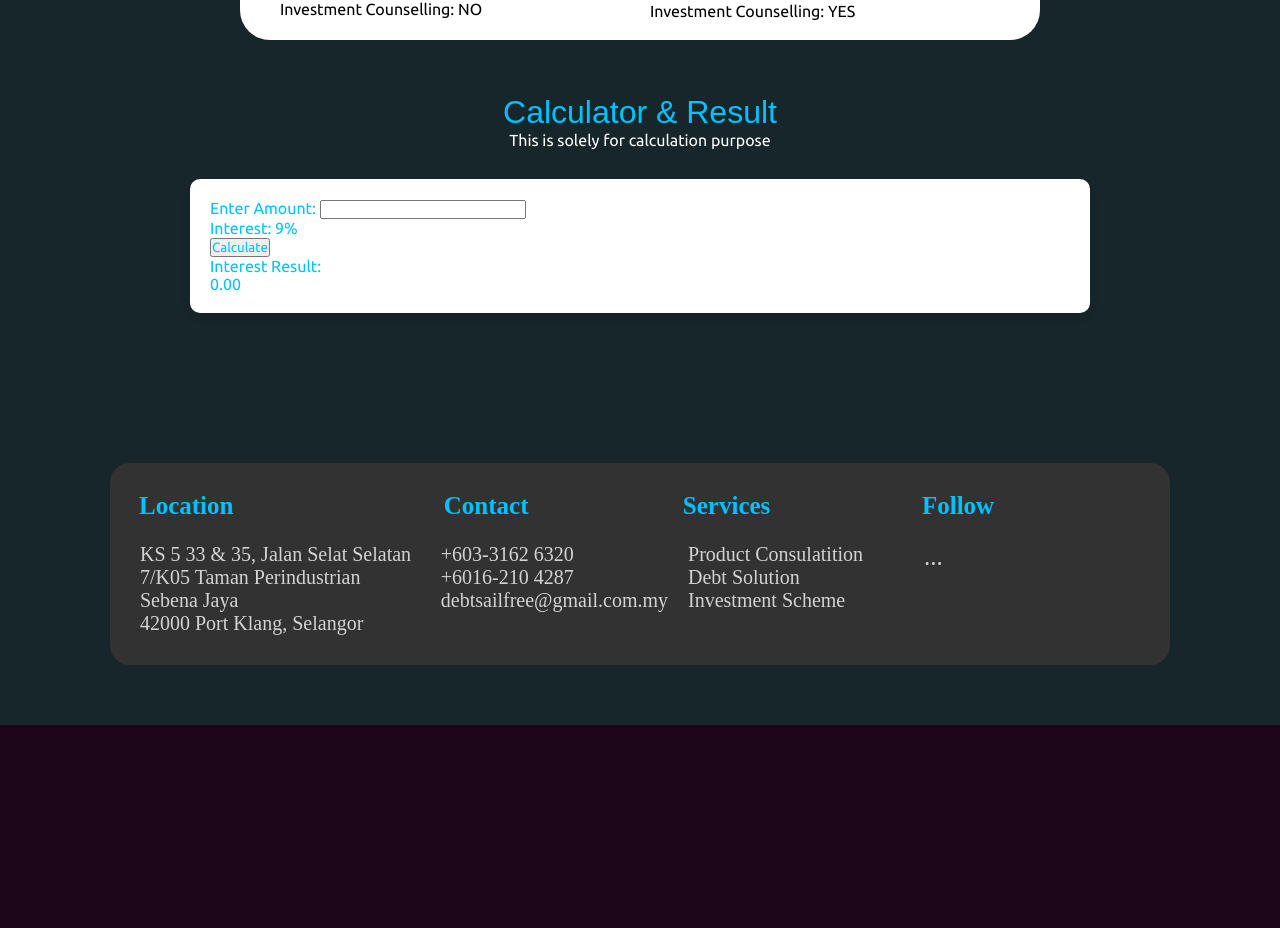
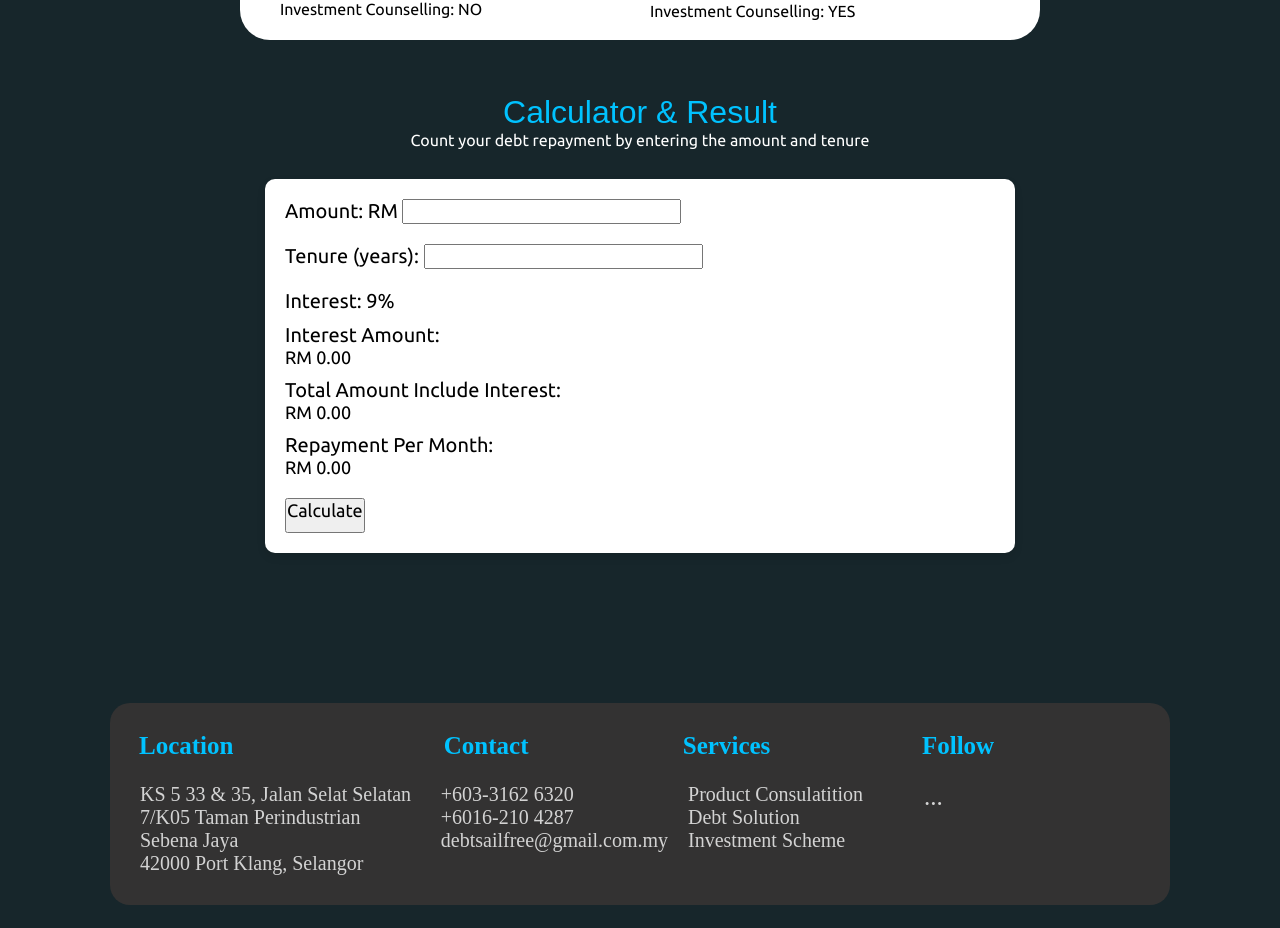
Before and after one commit to lauyunxian/DebtFreeSail, a React (Vite) app: page /debt-solution in a window 1280 px wide. Shown: the part 2600-3528 px from the top of the page. Before the commit the page ends 3325 px from the top, so only its background shows below. Built offline with nearby package versions, Linux system fonts and the light colour scheme; the HTML template or start-up script is replaced by a standard one; a web font is replaced by a local one.

Commit message:
added calculator to debtcons

```diff
--- a/src/components/DebtCons/Calculator.jsx
+++ b/src/components/DebtCons/Calculator.jsx
@@ -1,38 +1,68 @@
 import React, { useState } from 'react';
-import styles from './DebtCons.module.css';
 
 function InterestCalculator() {
     const [amount, setAmount] = useState('');
-    const [interest, setInterest] = useState(9);
+    const [tenure, setTenure] = useState('');
     const [result, setResult] = useState(0);
+    const [repaymentPerMonth, setRepaymentPerMonth] = useState(0);
+    const [interestAmount, setInterestAmount] = useState(0);
 
     const handleAmountChange = (event) => {
         setAmount(event.target.value);
     };
 
+    const handleTenureChange = (event) => {
+        setTenure(event.target.value);
+    };
+
     const calculateInterest = () => {
         const parsedAmount = parseFloat(amount);
-        if (!isNaN(parsedAmount)) {
-            const calculatedResult = parsedAmount * (interest / 100);
+        const parsedTenure = parseFloat(tenure);
+        if (!isNaN(parsedAmount) && !isNaN(parsedTenure)) {
+            const calculatedResult = parsedAmount * 1.09;
             setResult(calculatedResult);
+
+            const calculatedInterestAmount = parsedAmount * 0.09;
+            setInterestAmount(calculatedInterestAmount);
+
+            const calculatedRepaymentPerMonth = calculatedResult / (parsedTenure * 12);
+            setRepaymentPerMonth(calculatedRepaymentPerMonth);
         } else {
             setResult(0);
+            setRepaymentPerMonth(0);
+            setInterestAmount(0);
         }
     };
 
     return (
-        <center><div style={{ backgroundColor: 'white', padding: '20px', width:'900px', borderRadius: '10px', boxShadow: '0 4px 8px rgba(0, 0, 0, 0.1)', textAlign: 'left'}}>
-            <div>
-                <label htmlFor="amount">Enter Amount: </label>
-                <input type="number" id="amount" value={amount} onChange={handleAmountChange} />
+        <center>
+            <div style={{ backgroundColor:'white', padding:'20px', width:'750px', borderRadius:'10px', boxShadow:'0 4px 8px rgba(0, 0, 0, 0.1)', textAlign:'left' }}>
+                <div style={{paddingBottom:'20px'}}>
+                    <label htmlFor="amount" style={{color:'black', fontSize:'20px'}}>Amount: RM </label>
+                    <input type="number" id="amount" value={amount} onChange={handleAmountChange} style={{color:'black', fontSize:'18px'}}/>
+                </div>
+
+                <div style={{paddingBottom:'20px'}}>
+                    <label htmlFor="tenure" style={{color:'black', fontSize:'20px'}}>Tenure (years): </label>
+                    <input type="number" id="tenure" value={tenure} onChange={handleTenureChange} style={{color:'black', fontSize:'18px'}}/>
+                </div>
+
+                <p style={{ paddingBottom:'10px', color:'black', fontSize:'20px'}}>Interest: 9%</p>
+
+                <div style={{ paddingBottom:'10px'}}>
+                    <p style={{ color:'black', fontSize:'20px'}}>Interest Amount:</p>
+                    <p style={{ paddingBottom:'10px', color:'black', fontSize:'18px'}}>RM {interestAmount.toFixed(2)}</p>
+
+                    <p style={{ color:'black', fontSize:'20px'}}>Total Amount Include Interest:</p>
+                    <p style={{ paddingBottom:'10px', color:'black', fontSize:'18px'}}>RM {result.toFixed(2)}</p>
+
+                    <p style={{ color:'black', fontSize:'20px'}}>Repayment Per Month:</p>
+                    <p style={{ paddingBottom:'10px', color:'black', fontSize:'18px'}}>RM {repaymentPerMonth.toFixed(2)}</p>
+                </div>
+
+                <button onClick={calculateInterest} style={{ paddingBottom:'10px', color:'black', fontSize:'18px'}}>Calculate</button>
             </div>
-            <p>Interest: 9%</p>
-            <button onClick={calculateInterest}>Calculate</button>
-            <div>
-                <p>Interest Result:</p>
-                <p>{result.toFixed(2)}</p>
-            </div>
-        </div></center>
+        </center>
     );
 }
 
--- a/src/components/DebtCons/DebtCons.jsx
+++ b/src/components/DebtCons/DebtCons.jsx
@@ -1,7 +1,6 @@
 import React from 'react';
 import styles from './DebtCons.module.css';
 
-import Statistic from './Statistic';
 import Plans from './Plans';
 import InterestCalculator from './Calculator';
 
@@ -23,8 +22,6 @@ function DebtCons() {
                 first step towards financial freedom today!
                 </p>
             </div>
-
-            {/* <Statistic /> */}
 
             <h1 className={styles.title} style={{fontFamily:'fantasy', fontSize:'30px', textAlign:'center', paddingBottom:'30px'}}>Key Benefits</h1>
             <center><div className={styles.container1}>
@@ -156,7 +153,7 @@ function DebtCons() {
             <br />
 
             <h1 className={styles.title} style={{fontFamily:'fantasy', textAlign:'center', paddingTop:'0px'}}>Calculator & Result</h1>
-            <p style={{textAlign:'center', color:'white', paddingBottom:'30px'}}>This is solely for calculation purpose</p>
+            <p style={{textAlign:'center', color:'white', paddingBottom:'30px'}}>Count your debt repayment by entering the amount and tenure</p>
 
             <InterestCalculator />
 
--- a/src/components/DebtCons/DebtCons.module.css
+++ b/src/components/DebtCons/DebtCons.module.css
@@ -12,80 +12,6 @@
     width: 90%;
     font-size: 18px;
     padding-left: 100px;
-}
-
-.statContainer {
-    display: flex;
-    justify-content: center;
-    align-items: center;
-    flex-wrap: wrap;
-    padding: 40px 0;
-    max-width: 1280px;
-}
-
-.row {
-    display: flex;
-    flex-wrap: wrap;
-    /* margin-right: -30px;
-    margin-left: -30px;  */
-}
-
-.card {
-    background-color: #fff;
-    border: none;
-    position: relative;
-    margin-bottom: 30px;
-    box-shadow: 0 0.46875rem 2.1875rem rgba(90,97,105,0.1), 0 0.9375rem 1.40625rem rgba(90,97,105,0.1), 0 0.25rem 0.53125rem rgba(90,97,105,0.12), 0 0.125rem 0.1875rem rgba(90,97,105,0.1);
-}
-
-.l-bg-cherry {
-    background: linear-gradient(to right, #493240, #f09) !important;
-    color: #fff;
-}
-
-.l-bg-blue-dark {
-    background: linear-gradient(to right, #373b44, #4286f4) !important;
-    color: #fff;
-}
-
-.l-bg-green-dark {
-    background: linear-gradient(to right, #0a504a, #38ef7d) !important;
-    color: #fff;
-}
-
-.l-bg-orange-dark {
-    background: linear-gradient(to right, #a86008, #ffba56) !important;
-    color: #fff;
-}
-
-.card .card-statistic-3 .card-icon-large .fas, .card .card-statistic-3 .card-icon-large .far, .card .card-statistic-3 .card-icon-large .fab, .card .card-statistic-3 .card-icon-large .fal {
-    font-size: 110px;
-}
-
-.card .card-statistic-3 .card-icon {
-    text-align: center;
-    line-height: 50px;
-    margin-left: 15px;
-    color: #000;
-    position: absolute;
-    right: -5px;
-    top: 20px;
-    opacity: 0.1;
-}
-
-.l-bg-cyan {
-    background: linear-gradient(135deg, #289cf5, #84c0ec) !important;
-    color: #fff;
-}
-
-.l-bg-green {
-    background: linear-gradient(135deg, #23bdb8 0%, #43e794 100%) !important;
-    color: #fff;
-}
-
-.l-bg-orange {
-    background: linear-gradient(to right, #f9900e, #ffba56) !important;
-    color: #fff;
 }
 
 .roundImage {
--- a/src/components/Offers/Offers.jsx
+++ b/src/components/Offers/Offers.jsx
@@ -11,7 +11,7 @@ const Offer = () => {
           <div class={styles.content}>
             <h2>Debt Solution</h2>
             <h3 style={{ fontSize: '1.3em', color: '#b0e0e6', marginBottom: '5px' }}>Break Free Ease</h3>
-            <p>Low-Interest solution to settle debt strees-free</p>
+            <p style={{color:'white'}}>Low-Interest solution to settle debt strees-free</p>
             <a href="/debt-solution">Read More</a>
           </div>
         </div>
@@ -20,7 +20,16 @@ const Offer = () => {
           <div class={styles.content}>
             <h2>Investment Scheme</h2>
             <h3 style={{ fontSize: '1.3em', color: '#b0e0e6', marginBottom: '5px' }}>Empower Your Finances</h3>
-            <p>Navigate debt hurdles with expert guidance</p>
+            <p style={{color:'white'}}>Navigate debt hurdles with expert guidance</p>
+            <a href="#">Read More</a>
+          </div>
+        </div>
+        <div class={styles.box}>
+          <span></span>
+          <div class={styles.content}>
+            <h2>Financial Education</h2>
+            <h3 style={{ fontSize: '1.3em', color: '#b0e0e6', marginBottom: '5px' }}>Knowledge is Power</h3>
+            <p style={{color:'white'}}>Learn, earn and power towards a debt-free future</p>
             <a href="#">Read More</a>
           </div>
         </div>
@@ -29,16 +38,7 @@ const Offer = () => {
           <div class={styles.content}>
             <h2>Credit Counselling</h2>
             <h3 style={{ fontSize: '1.3em', color: '#b0e0e6', marginBottom: '5px' }}>Invest in Freedom</h3>
-            <p>Priority returns and peace of mind for debt elimination</p>
-            <a href="#">Read More</a>
-          </div>
-        </div>
-        <div class={styles.box}>
-          <span></span>
-          <div class={styles.content}>
-            <h2>Financial Education</h2>
-            <h3 style={{ fontSize: '1.3em', color: '#b0e0e6', marginBottom: '5px' }}>Knowledge is Power</h3>
-            <p>Learn, earn and power towards a debt-free future</p>
+            <p style={{color:'white'}}>Priority returns and peace of mind for debt elimination</p>
             <a href="#">Read More</a>
           </div>
         </div>
```
Also changed, not shown: src/components/DebtCons/Statistic.jsx (deleted, +0 -61 lines).
